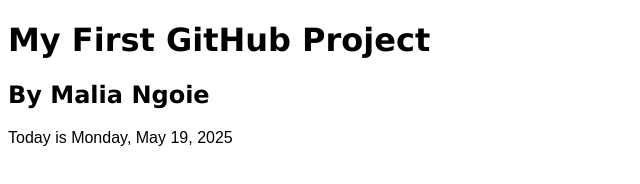
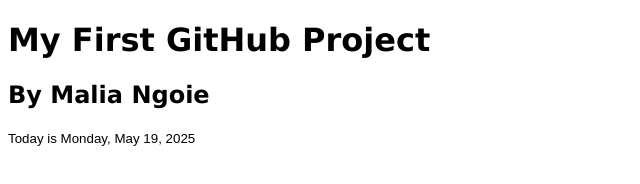
Before and after one commit to MaliaN77/My-first-repository, a plain HTML site: page index.html in a window 1280 px wide. Shown: the full height of the page, 0-640 px from the left. Drawn offline with Linux system fonts and the light colour scheme.

Commit message:
Update index.html

```diff
--- a/index.html
+++ b/index.html
@@ -10,6 +10,6 @@
     <body>
         <h1>My First GitHub Project</h1>
         <h2>By Malia Ngoie</h2>
-        <p>Today is <time datetime="5/19/2025">Monday, May 19, 2025</time></p>
+        <p><small>Today is <time datetime="5/19/2025">Monday, May 19, 2025</time></small></p>
     </body>
 </html>
```
